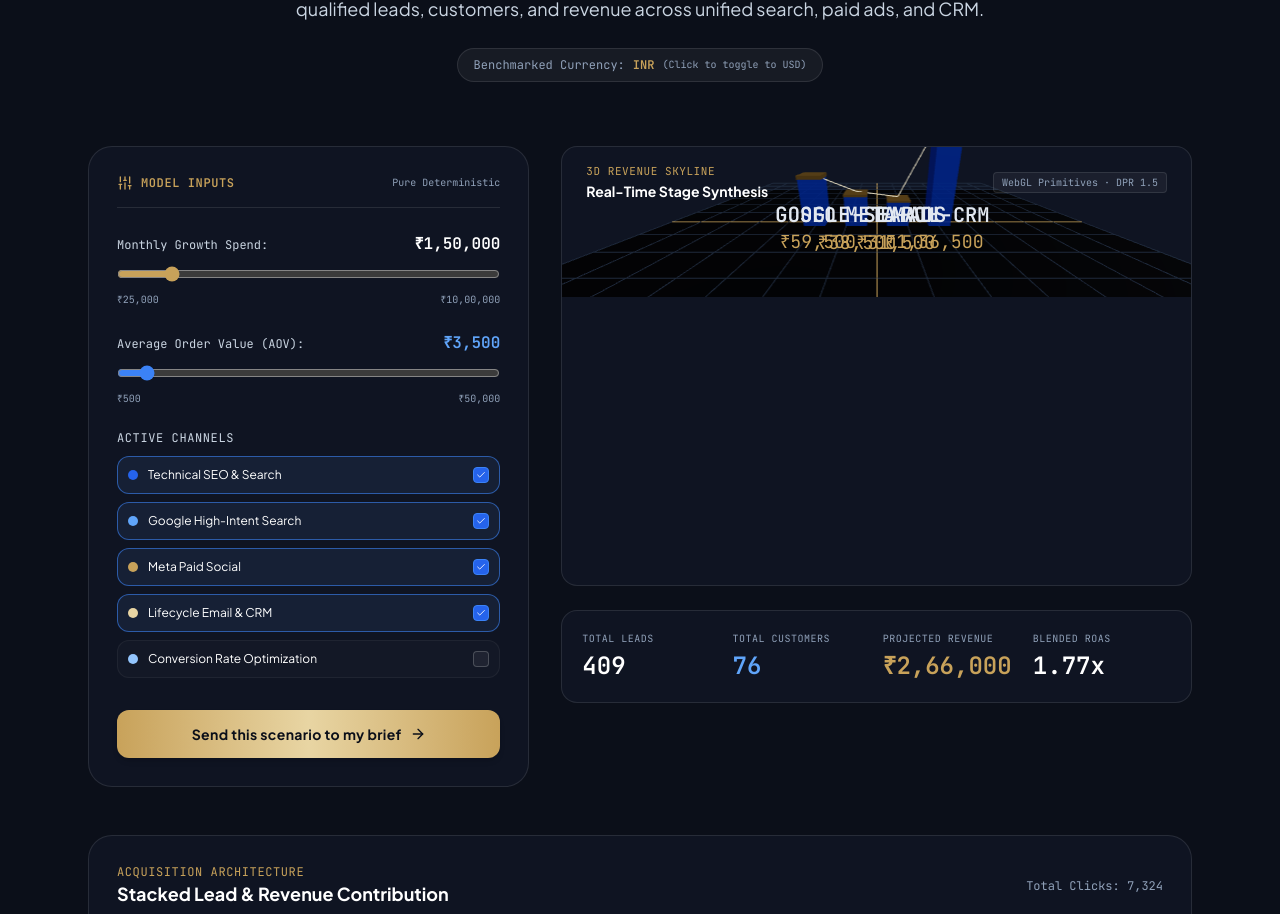
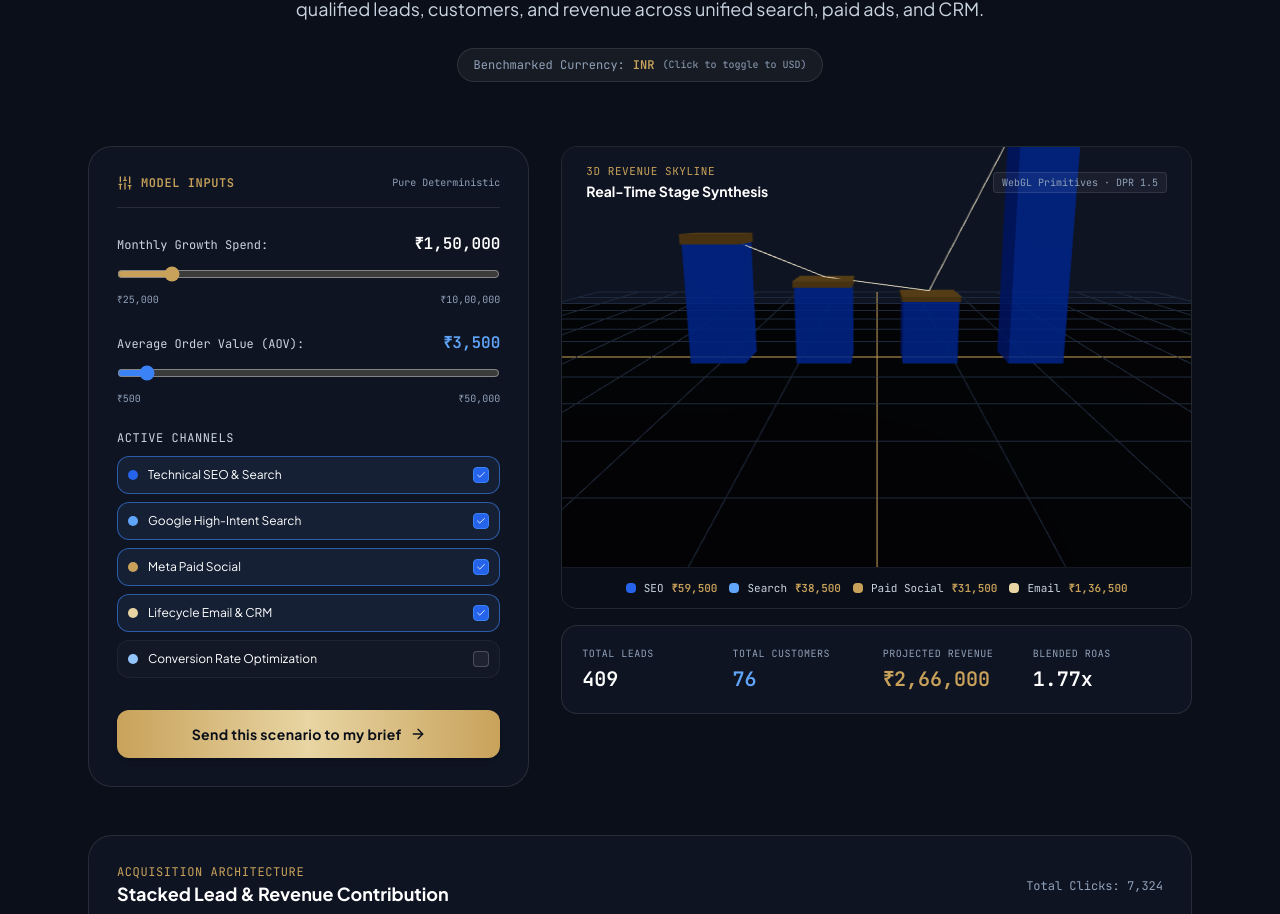
Before and after one commit to Pushkar-77/lumen-loop, a Next.js app: page /roi-lab in a window 1280 px wide. Shown: the part 473-1387 px from the top of the page. Built offline with nearby package versions, Linux system fonts and the light colour scheme.

Commit message:
fix(roi-lab): fixed-height canvas, HTML legend, and KPI strip grid styling

```diff
--- /dev/null
+++ b/src/app/roi-lab/layout.tsx
@@ -0,0 +1,18 @@
+import type { Metadata } from "next";
+import React from "react";
+
+export const metadata: Metadata = {
+  title: "ROI Lab — Lumen Loop",
+  description:
+    "Model your projected growth. Adjust budget, AOV and channel mix to see illustrative revenue, leads and ROAS estimates — built on transparent benchmark rates, not black-box algorithms.",
+  openGraph: {
+    title: "ROI Lab — Lumen Loop",
+    description:
+      "Interactive growth modelling tool. Illustrative projections per channel with a 3D Revenue Skyline. No black-box algorithms.",
+    type: "website",
+  },
+};
+
+export default function RoiLabLayout({ children }: { children: React.ReactNode }) {
+  return <>{children}</>;
+}
--- a/src/app/roi-lab/page.tsx
+++ b/src/app/roi-lab/page.tsx
@@ -256,7 +256,7 @@ export default function RoiLabPage() {
           </div>
 
           {/* 3D Revenue Skyline Stage Column (7 cols) */}
-          <div className="lg:col-span-7 flex flex-col gap-6">
+          <div className="lg:col-span-7 flex flex-col gap-4">
             {/* Real-time 3D Skyline Stage with Accessible 2D Fallback */}
             <RevenueSkyline
               channels={roiOutput.channels}
@@ -264,13 +264,13 @@ export default function RoiLabPage() {
               maxRevenue={maxRevenue}
             />
 
-            {/* Summary Metrics Bar */}
+            {/* Summary Metrics Bar — grid with gap, tabular nums, wraps on small screens */}
             <div className="grid grid-cols-2 sm:grid-cols-4 gap-3 p-5 rounded-2xl bg-[#0F1422] border border-white/10">
               <div>
                 <span className="text-[10px] font-mono text-slate-400 uppercase tracking-wider block mb-1">
                   Total Leads
                 </span>
-                <div className="font-mono text-xl sm:text-2xl font-bold text-white">
+                <div className="font-mono text-lg sm:text-xl font-bold text-white tabular-nums">
                   {roiOutput.totals.totalLeads.toLocaleString()}
                 </div>
               </div>
@@ -279,7 +279,7 @@ export default function RoiLabPage() {
                 <span className="text-[10px] font-mono text-slate-400 uppercase tracking-wider block mb-1">
                   Total Customers
                 </span>
-                <div className="font-mono text-xl sm:text-2xl font-bold text-[#60A5FA]">
+                <div className="font-mono text-lg sm:text-xl font-bold text-[#60A5FA] tabular-nums">
                   {roiOutput.totals.totalCustomers.toLocaleString()}
                 </div>
               </div>
@@ -288,7 +288,7 @@ export default function RoiLabPage() {
                 <span className="text-[10px] font-mono text-slate-400 uppercase tracking-wider block mb-1">
                   Projected Revenue
                 </span>
-                <div className="font-mono text-xl sm:text-2xl font-black text-[#C8A25A]">
+                <div className="font-mono text-lg sm:text-xl font-black text-[#C8A25A] tabular-nums break-all">
                   {formatCurrency(roiOutput.totals.totalRevenue, currency)}
                 </div>
               </div>
@@ -297,7 +297,7 @@ export default function RoiLabPage() {
                 <span className="text-[10px] font-mono text-slate-400 uppercase tracking-wider block mb-1">
                   Blended ROAS
                 </span>
-                <div className="font-mono text-xl sm:text-2xl font-bold text-white">
+                <div className="font-mono text-lg sm:text-xl font-bold text-white tabular-nums">
                   {roiOutput.totals.blendedRoas}x
                 </div>
               </div>
--- a/src/components/three/RevenueSkyline.tsx
+++ b/src/components/three/RevenueSkyline.tsx
@@ -88,10 +88,10 @@ export function RevenueSkyline({ channels, currency, maxRevenue }: RevenueSkylin
   const canRender3D = isDesktop && isIdleLoaded && !reduceDelight;
 
   return (
-    <div ref={containerRef} className="w-full h-full min-h-[380px] sm:min-h-[440px] relative">
+    <div ref={containerRef} className="w-full relative">
       {/* 2D Accessible Fallback: Shown on mobile, reduced motion, or until 3D is idle-loaded */}
       <div
-        className={`w-full h-full transition-opacity duration-700 ${
+        className={`w-full transition-opacity duration-700 ${
           canRender3D ? "opacity-0 pointer-events-none absolute inset-0" : "opacity-100"
         }`}
       >
@@ -104,7 +104,7 @@ export function RevenueSkyline({ channels, currency, maxRevenue }: RevenueSkylin
 
       {/* 3D WebGL Scene: Desktop >=1024px only after idle */}
       {canRender3D && (
-        <div className="w-full h-full animate-fadeIn transition-opacity duration-700">
+        <div className="w-full animate-fadeIn transition-opacity duration-700">
           <RevenueSkylineScene
             channels={channels}
             currency={currency}
--- a/src/components/three/RevenueSkylineScene.tsx
+++ b/src/components/three/RevenueSkylineScene.tsx
@@ -23,6 +23,15 @@ interface SkylineBarProps {
   onHover: (id: string | null) => void;
 }
 
+// Short channel label map for the HTML legend
+const CHANNEL_LABELS: Record<string, string> = {
+  seo: "SEO",
+  "google-search": "Search",
+  "meta-ads": "Paid Social",
+  "email-crm": "Email",
+  cro: "CRO",
+};
+
 function SkylineBar({
   channel,
   index,
@@ -42,7 +51,6 @@ function SkylineBar({
 
   useFrame((_, delta) => {
     if (!meshRef.current) return;
-    // Smooth lerp toward target height (clamped between 0.2 and 4.0)
     const target = Math.max(0.2, targetHeight);
     currentHeight.current = THREE.MathUtils.damp(currentHeight.current, target, 8, delta);
     meshRef.current.scale.set(1, currentHeight.current, 1);
@@ -85,7 +93,7 @@ function SkylineBar({
         </mesh>
       </group>
 
-      {/* Floating 3D HTML Tooltip on Hover */}
+      {/* Floating 3D HTML Tooltip on Hover — no ground labels */}
       {isHovered && (
         <Html
           position={[0, Math.max(1.5, targetHeight + 0.6), 0]}
@@ -94,7 +102,7 @@ function SkylineBar({
         >
           <div className="pointer-events-none p-3 rounded-xl bg-[#0B0F19]/95 border border-[#C8A25A]/60 shadow-2xl backdrop-blur-md min-w-[170px] text-center space-y-1">
             <span className="text-[10px] font-mono text-[#C8A25A] uppercase tracking-wider block font-bold">
-              {channel.channelName}
+              {CHANNEL_LABELS[channel.channelId] ?? channel.channelId.toUpperCase()}
             </span>
             <div className="font-mono text-base font-extrabold text-white">
               {formatCurrency(channel.revenue, currency)}
@@ -106,18 +114,6 @@ function SkylineBar({
           </div>
         </Html>
       )}
-
-      {/* Ground Label */}
-      <Html position={[0, -0.25, 0]} center distanceFactor={11}>
-        <div className="pointer-events-none text-center whitespace-nowrap">
-          <div className="text-[10px] font-mono font-bold text-slate-200">
-            {channel.channelId.toUpperCase()}
-          </div>
-          <div className="text-[9px] font-mono text-[#C8A25A]">
-            {formatCurrency(channel.revenue, currency)}
-          </div>
-        </div>
-      </Html>
     </group>
   );
 }
@@ -172,8 +168,19 @@ export function RevenueSkylineScene({
 }: RevenueSkylineSceneProps) {
   const [hoveredId, setHoveredId] = useState<string | null>(null);
 
+  // Short label map
+  const CHANNEL_LABELS: Record<string, string> = {
+    seo: "SEO",
+    "google-search": "Search",
+    "meta-ads": "Paid Social",
+    "email-crm": "Email",
+    cro: "CRO",
+  };
+
   return (
-    <div className="w-full h-full min-h-[380px] sm:min-h-[440px] relative rounded-2xl overflow-hidden bg-[#0F1422] border border-white/10">
+    <div className="w-full flex flex-col rounded-2xl overflow-hidden border border-white/10">
+      {/* Fixed-height 3D canvas container */}
+      <div className="relative bg-[#0F1422]" style={{ height: "420px" }}>
         {/* Canvas Header Badge */}
         <div className="absolute top-4 left-6 z-10 flex items-center justify-between right-6 pointer-events-none">
           <div>
@@ -192,7 +199,7 @@ export function RevenueSkylineScene({
         <Canvas
           frameloop={isVisible ? "always" : "never"}
           dpr={[1, 1.5]}
-        camera={{ position: [0, 2.5, 6.2], fov: 42 }}
+          camera={{ position: [0, 1.8, 7.5], fov: 40 }}
           gl={{
             antialias: true,
             powerPreference: "high-performance",
@@ -238,5 +245,25 @@ export function RevenueSkylineScene({
           </group>
         </Canvas>
       </div>
+
+      {/* HTML Legend row below canvas — no overlapping 3D text */}
+      <div className="bg-[#0A0E18] border-t border-white/5 px-4 py-3 flex flex-wrap gap-3 justify-center">
+        {channels.map((ch) => (
+          <div key={ch.channelId} className="flex items-center gap-2 min-w-0">
+            <span
+              className="w-2.5 h-2.5 rounded-sm shrink-0"
+              style={{ backgroundColor: ch.color }}
+              aria-hidden="true"
+            />
+            <span className="text-[11px] font-mono text-slate-300 whitespace-nowrap">
+              {CHANNEL_LABELS[ch.channelId] ?? ch.channelId}
+            </span>
+            <span className="text-[11px] font-mono font-bold text-[#C8A25A] tabular-nums whitespace-nowrap">
+              {formatCurrency(ch.revenue, currency)}
+            </span>
+          </div>
+        ))}
+      </div>
+    </div>
   );
 }
```
Lines whose indentation alone changed are shown as unchanged.
